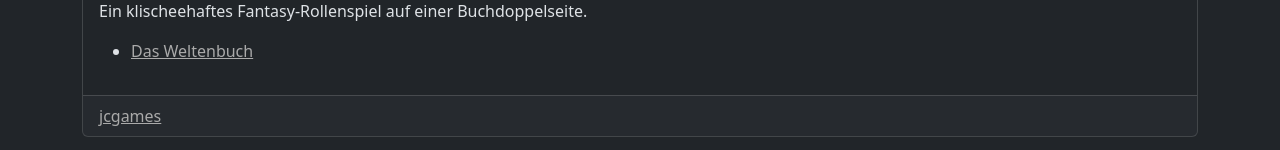
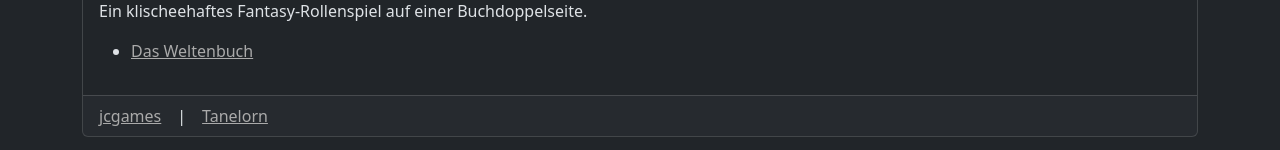
Before and after one commit to jcorporation/jcorporation.github.io, a Jekyll site: the page built from index.md, in a window 1280 px wide and 900 px high, scrolled down 818 px. Shown: the part 747-897 px from the top of the window. Built offline with Jekyll 4.4.1, drawn with Linux system fonts in a browser that asks for light colours.

Commit message:
Add Tanelorn

```diff
--- a/index.md
+++ b/index.md
@@ -84,6 +84,6 @@ And many <a href="https://github.com/jcorporation?tab=repositories">more</a>.
 </ul>
 </div>
 <div class="card-footer">
-<a href="https://jcgames.de">jcgames</a>
+<a href="https://jcgames.de">jcgames</a><span class="mx-3">|</span><a href="https://www.tanelorn.net/index.php/board,367.0.html">Tanelorn</a>
 </div>
 </div>
```
